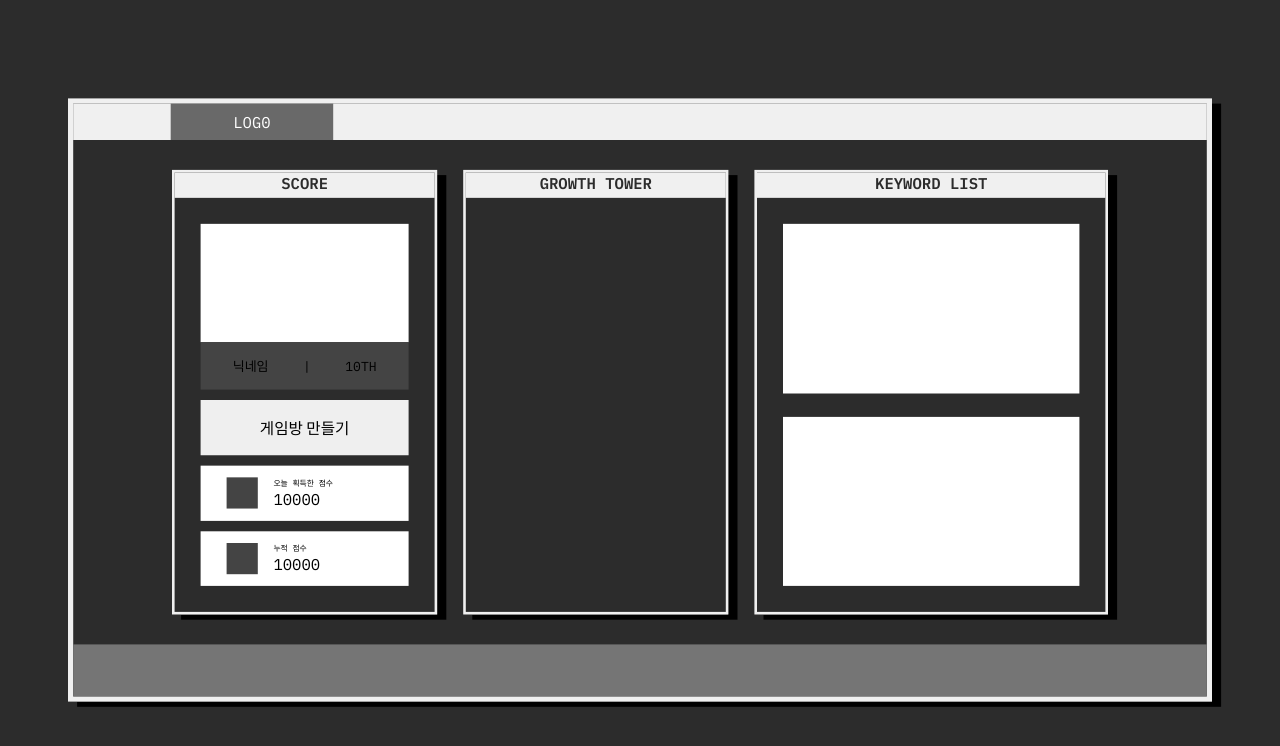
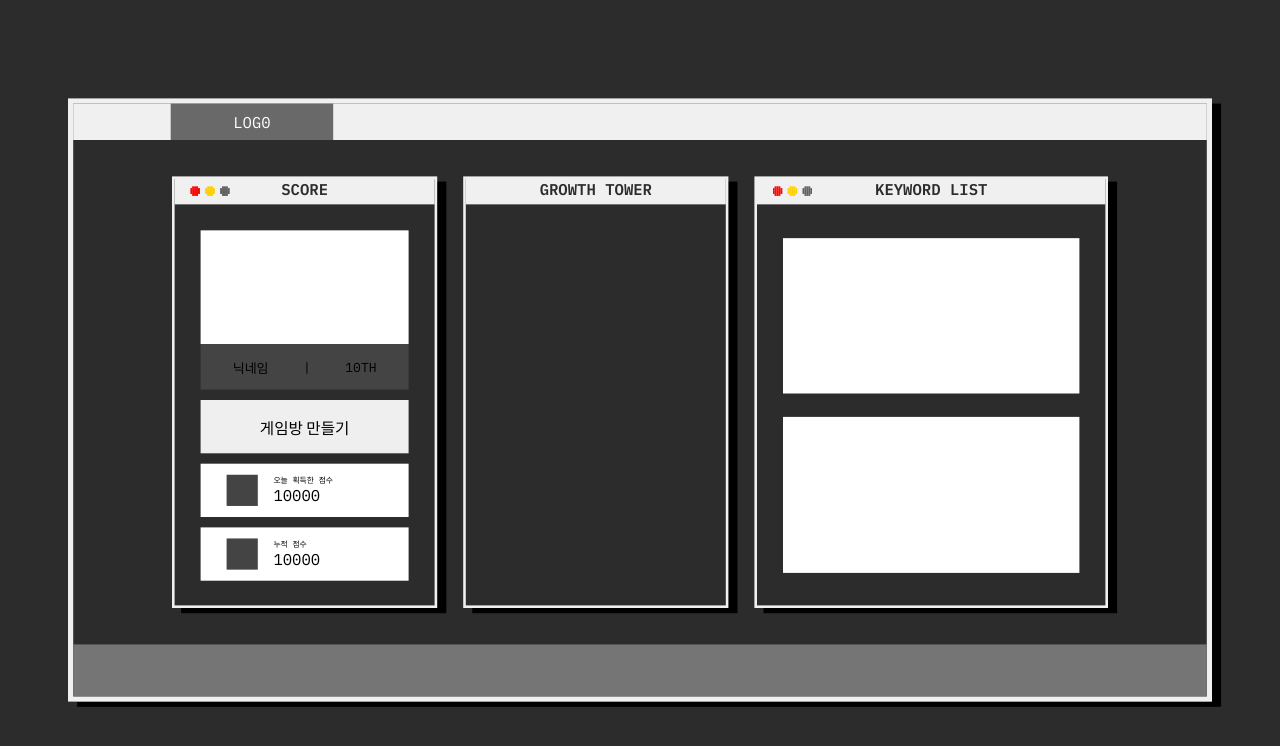
Before and after one commit to gachimind/frontend, a React (Create React App) app: page /mypage in a window 1280 px wide. Shown: the top 746 px of the page. Built offline with nearby package versions, Linux system fonts and the light colour scheme; no server answers.

Commit message:
FIX: 마이페이지 사이즈 조정

```diff
--- a/src/components/layout/MyPageTemplate.tsx
+++ b/src/components/layout/MyPageTemplate.tsx
@@ -17,7 +17,7 @@ const MyPageTemplate = ({ children }: { children?: React.ReactNode }) => {
 };
 
 const MyPageContentsBox = styled.div`
-  height: 684px;
+  height: 664px;
   gap: 40px;
   padding: 0px 152px;
   display: grid;
--- a/src/components/mypage/Keyword.tsx
+++ b/src/components/mypage/Keyword.tsx
@@ -13,7 +13,7 @@ export default Keyword;
 
 const KeywordLayout = styled.div`
   height: 94.3%;
-  padding: 40px;
+  padding: 52px 40px;
   gap: 36px;
   display: grid;
   grid-template-rows: 1fr 1fr;
--- a/src/pages/Mypage.tsx
+++ b/src/pages/Mypage.tsx
@@ -6,11 +6,11 @@ import Keyword from '@components/mypage/Keyword';
 const Mypage = () => {
   return (
     <MyPageTemplate>
-      <ContentContainer title="SCORE">
+      <ContentContainer title="SCORE" lights={true}>
         <UserInfo />
       </ContentContainer>
       <ContentContainer title="GROWTH TOWER"></ContentContainer>
-      <ContentContainer title="KEYWORD LIST">
+      <ContentContainer title="KEYWORD LIST" lights={true}>
         <Keyword />
       </ContentContainer>
     </MyPageTemplate>
```
